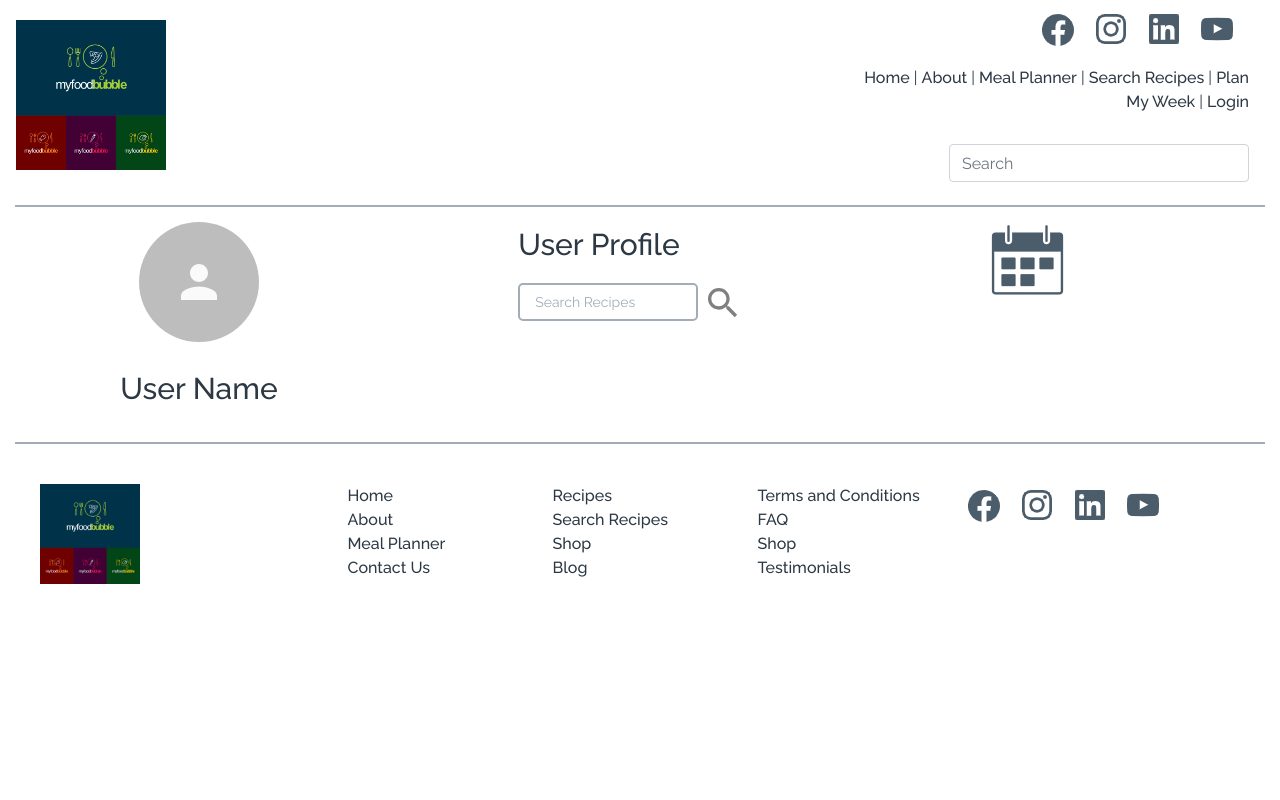
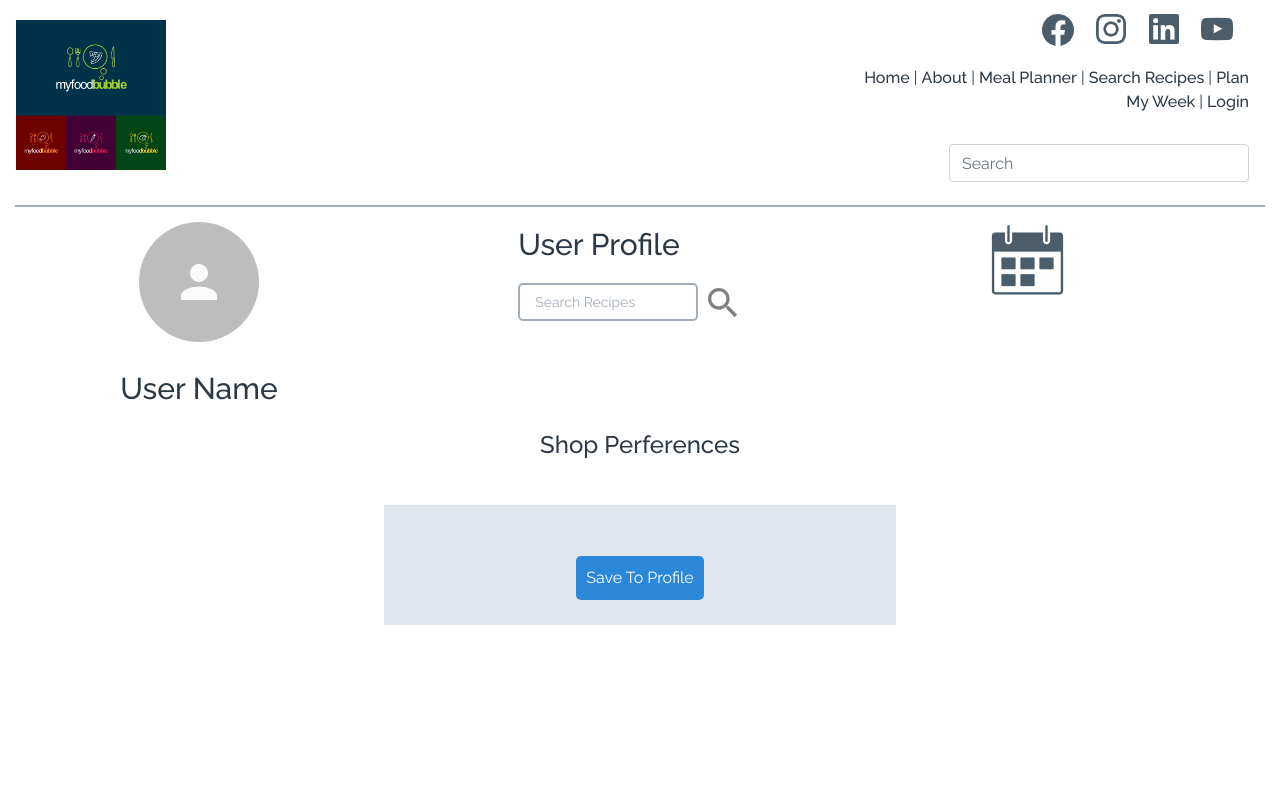
Before and after one commit to ammarjussa/foodbubble, a React (Create React App) app: page /profile in a window 1280 px wide. Shown: the top 800 px of the page. Built offline with nearby package versions, Linux system fonts and the light colour scheme.

Commit message:
Added options table and button

```diff
--- a/src/assets/styles/_components.scss
+++ b/src/assets/styles/_components.scss
@@ -67,7 +67,7 @@
   p {
     font-size: 30px;
     color: $font-color;
-    font-weight: 500;
+    font-weight: $font-weight-heavy;
   }
 
   .profile-search {
@@ -92,3 +92,33 @@
     }
   }
 }
+
+.profile-options {
+  .options-title {
+    font-size: 24px;
+    color: $font-color;
+    font-weight: $font-weight-heavy;
+  }
+
+  .options-table {
+    height: auto;
+    width: 40vw;
+    background-color: #dfe6ed;
+    display: flex;
+    flex-direction: column;
+    align-items: center;
+    justify-content: center;
+    padding-top: 4%;
+    padding-bottom: 2%;
+    margin-top: 2%;
+    margin-bottom: 20%;
+
+    .options-save-button {
+      color: white;
+      background-color: $button-color;
+      border: none;
+      padding: 10px;
+      border-radius: 5px;
+    }
+  }
+}
--- a/src/assets/styles/_variables.scss
+++ b/src/assets/styles/_variables.scss
@@ -1,5 +1,6 @@
 $font-color: #2c3844;
 $border-color: #a3adb9;
+$button-color: #2b88d9;
 
 $font-weight-light: 300;
 $font-weight-medium: 400;
--- a/src/components/UserProfile/ShopPreferences.js
+++ b/src/components/UserProfile/ShopPreferences.js
@@ -3,9 +3,15 @@ import UserProfileHeader from '../common/UserProfileHeader';
 
 const ShopPreferences = () => {
   return (
-    <div className="profile-component">
+    <>
       <UserProfileHeader />
-    </div>
+      <div className="d-flex flex-column align-items-center profile-options">
+        <p className="options-title">Shop Perferences</p>
+        <div className="options-table">
+          <button className="options-save-button">Save To Profile</button>
+        </div>
+      </div>
+    </>
   );
 };
 
```
